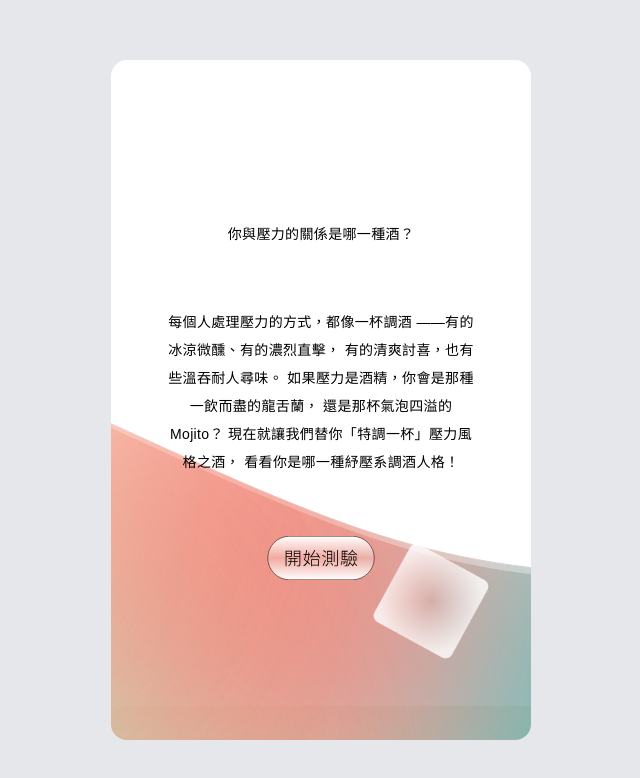
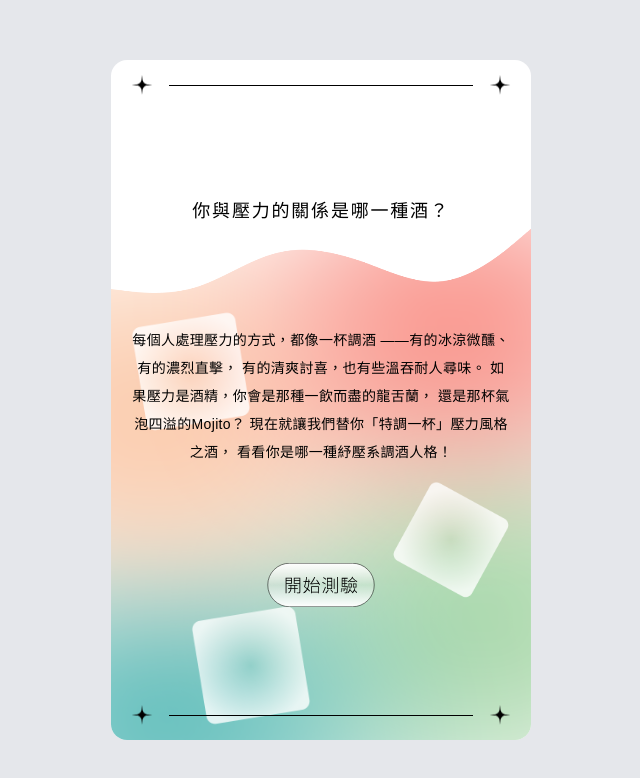
Before and after one commit to MomorothyWu/pt-hw, a Next.js app: page / in a window 1280 px wide. Shown: the top 778 px of the page, without its empty margins (319-959 px from the left). Built offline with nearby package versions, Linux system fonts and the light colour scheme; a web font is replaced by a local one.

Commit message:
0604_final

```diff
--- a/package.json
+++ b/package.json
@@ -14,6 +14,7 @@
     "next": "15.3.1",
     "react": "^19.0.0",
     "react-dom": "^19.0.0",
+    "react-share": "^5.2.2",
     "zustand": "^5.0.5"
   },
   "devDependencies": {
--- a/src/component/page/DisplayResultPage.js
+++ b/src/component/page/DisplayResultPage.js
@@ -3,9 +3,9 @@
 import MobileFrame from '@/component/layout/MobileFrame'
 import Image from 'next/image';
 import star from '@/../public/1.question/star.png';
+import bg from '@/../public/0.start/bgimage.png';
 import ice from '@/../public/0.start/icecube1.png';
 import ice2 from '@/../public/0.start/icecube2.png';
-import WaveBackground from '@/component/others/WavyBackground';
 
 export default function DisplayResultPage({nextStep}) {
 
@@ -13,34 +13,49 @@ export default function DisplayResultPage({nextStep}) {
     <>
       <MobileFrame>
         <div className='w-full h-full bg-center bg-cover flex flex-col justify-baseline items-center p-[44px] gap-[200px]'>
-          <WaveBackground/>
-          <Image className='w-[120px] h-[120px] animate__animated animate__shakeY animate__infinite animate__slower'
+        <Image className='absolute w-full h-full z-0' src={bg} alt='bg' />
+        <Image className='w-[120px] h-[120px] animate__animated animate__shakeY animate__infinite'
           style={{
             position: 'absolute',
             top: '260px',
             left: '20px',
             zIndex: 10,
+            animationDuration: '6s',
           }}
           src={ice} alt='ice' />
 
-          <Image className='w-[120px] h-[120px] animate__animated animate__shakeY animate__infinite animate__slower'
+          <Image className='w-[120px] h-[120px] animate__animated animate__shakeY animate__infinite'
           style={{
             position: 'absolute',
-            top: '480px',
-            left: '260px',
+            top: '420px',
+            left: '280px',
             zIndex: 10,
+            animationDuration: '6s',
+            animationDelay: '0.5s',
           }}
           src={ice2} alt='ice' />
+
+          <Image className='w-[120px] h-[120px] animate__animated animate__shakeY animate__infinite'
+          style={{
+            position: 'absolute',
+            top: '540px',
+            left: '80px',
+            zIndex: 10,
+            animationDuration: '6s',
+            animationDelay: '1s',
+          }}
+          src={ice} alt='ice' />
+
           <div className='w-full h-[30px] flex items-center justify-center mt-[20px]'>
             <Image src={star} alt="star" className="w-[22px] h-[22px]" />
-            <div className="flex-1 h-[1px] bg-black mx-4" />
-            <div className='text-black font-medium text-[20px]'>顯示我的舒壓酒精</div>
-            <div className="flex-1 h-[1px] bg-black mx-4" />
+            <div className="flex-1 h-[1px] bg-black mx-[4px]" />
+            <div className='text-black font-regular tracking-widest text-[20px]'>顯示我的舒壓酒精</div>
+            <div className="flex-1 h-[1px] bg-black mx-[4px]" />
             <Image src={star} alt="star" className="w-[22px] h-[22px]" />
           </div>
 
           <div className={`w-[138px] rounded-full text-black px-[32px] py-[10px] text-[18px]
-            flex justify-center items-center font-regular mt-28
+            border-[0.5px] flex justify-center items-center font-light mt-32
             cursor-pointer hover:translate-y-0.5 transition z-10`}
             style={{
               background: 'linear-gradient(to bottom, rgba(255,255,255,1.0) 0%, rgba(255,255,255,0.2) 50%, rgba(255,255,255,1.0) 100%)'
--- a/src/component/page/QuestionPage.js
+++ b/src/component/page/QuestionPage.js
@@ -77,12 +77,12 @@ export default function QuestionPage({questionIndex, nextStep}) {
 
             {/* 問題編號 */}
             <div className='text-black w-[48px] h-[48px] font-petit
-              flex justify-center items-center font-regular text-2xl '>
+              flex justify-center items-center text-2xl '>
               0{questionIndex + 1}
             </div>
 
             {/* 問題標題 */}
-            <div className="text-center font-medium text-xl text-black">
+            <div className="text-center font-regular tracking-widest text-xl text-black">
               {questionData.questions[questionIndex + 1].title}
             </div>
 
--- a/src/component/page/ResultPage.js
+++ b/src/component/page/ResultPage.js
@@ -1,6 +1,7 @@
 'use client';
 
 import MobileFrame from '@/component/layout/MobileFrame';
+import { useState } from 'react';
 import { usePsyStore } from '@/app/store/store';
 import Image from 'next/image';
 import result1 from '@/../public/4.result/result-1.png';
@@ -9,21 +10,23 @@ import result3 from '@/../public/4.result/result-3.png';
 import result4 from '@/../public/4.result/result-4.png';
 import circle1Img from '@/../public/0.start/blur-circle-1.png';
 import star from '@/../public/1.question/star.png';
+import {
+  FacebookShareCount,
+} from "react-share";
 
 export default function ResultPage() {
 
   const psyState = usePsyStore( (state) => state );
-
+  const [showModal, setShowModal] = useState(false);
 
   const playAgain = function(){
-    // todo: 重新整理頁面
     window.location.reload();
   }
 
   return (
     <>
       <MobileFrame>
-        <div className=' relative flex flex-col justify-center items-center'>
+        <div className='w-full h-full relative flex flex-col justify-center items-center'>
 
           <Image className="w-[320px] h-[320px] absolute bottom-0 translate-y-1/2 pointer-events-none z-0" src={circle1Img} alt="circle1Img" />
 
@@ -47,7 +50,7 @@ export default function ResultPage() {
             <Image className="flex justify-center w-[260px] h-auto mb-[16px]" src={result4} alt='result4' />
           }
 
-          <div className='flex justify-center items-center mb-[36px]'>
+          <div className='w-[260px] h-[22px] flex justify-center items-center mb-[36px]'>
             <Image src={star} alt="star" className="w-[22px] h-[22px]" />
             <div className="flex-1 w-full h-[1px] bg-black mx-1" />
             <div className='text-black text-[16px]'>長按或截圖可保存結果</div>
@@ -58,7 +61,7 @@ export default function ResultPage() {
           <div className='flex justify-center gap-[16px] z-10'>
             <div
               className={`w-[122px] rounded-full text-black px-[26px] py-[10px]
-                text-[16px] flex justify-center items-center border-[0.5px]
+                text-[16px] flex justify-center items-center border-[0.5px] font-light
                 cursor-pointer hover:translate-y-0.5 transition`}
               style={{
                 background: 'linear-gradient(to bottom, rgba(255,255,255,1.0) 0%, rgba(255,255,255,0.2) 50%, rgba(255,255,255,1.0) 100%)'
@@ -67,15 +70,37 @@ export default function ResultPage() {
             > 再玩一次 </div>
 
             <div
-              className={`w-[122px] rounded-full text-black px-[26px] py-[10px]
-                text-[16px] flex justify-center items-center border-[0.5px]
-                cursor-pointer hover:translate-y-0.5 transition`}
-                style={{
-                  background: 'linear-gradient(to bottom, rgba(255,255,255,1.0) 0%, rgba(255,255,255,0.2) 50%, rgba(255,255,255,1.0) 100%)'
-                }}
-              onClick={playAgain}
-            > 分享結果 </div>
+              className="w-[122px] rounded-full text-black px-[26px] py-[10px]
+              text-[16px] flex justify-center items-center border-[0.5px] font-light
+              cursor-pointer hover:translate-y-0.5 transition"
+              style={{
+                background:
+                  'linear-gradient(to bottom, rgba(255,255,255,1.0) 0%, rgba(255,255,255,0.2) 50%, rgba(255,255,255,1.0) 100%)',
+              }}
+              onClick={() => setShowModal(true)}
+            >
+              分享結果
+            </div>
           </div>
+
+          {/* Modal 遮罩與內容 */}
+          {showModal && (
+            <div
+              className="fixed inset-0 flex justify-center items-center z-50"
+              style={{ backgroundColor: 'rgba(250, 250, 250, 0.4)' }}
+              onClick={() => setShowModal(false)}
+            >
+              <div
+                className="bg-white p-6 rounded-xl flex gap-6"
+                onClick={(e) => e.stopPropagation()}
+              >
+                {/* 圓形 icon 佔位用 */}
+                <FacebookShareCount url={shareUrl}>
+                  {(shareCount) => <span className="myShareCountWrapper">{shareCount}</span>}
+                </FacebookShareCount>
+              </div>
+            </div>
+          )}
 
         </div>
       </MobileFrame>
--- a/src/component/page/StartPage.js
+++ b/src/component/page/StartPage.js
@@ -4,38 +4,60 @@ import MobileFrame from '@/component/layout/MobileFrame';
 import 'animate.css';
 import Image from 'next/image';
 import startBtn from '@/../public/0.start/startBtn.svg';
+import bg from '@/../public/0.start/bgimage.png';
+import star from '@/../public/1.question/star.png';
 import ice from '@/../public/0.start/icecube1.png';
 import ice2 from '@/../public/0.start/icecube2.png';
-import WaveBackground from '@/component/others/WavyBackground';
 
 export default function StartPage({nextStep}) {
 
   return (
     <>
       <MobileFrame>
-        <div className="relative w-full h-full bg-center bg-cover flex justify-center items-center flex-col gap-[60px] p-[52px]"
+        <div className="relative w-full h-full bg-center bg-cover flex justify-between items-center flex-col gap-[40px] px-[20px] py-[14px]"
         >
-          <WaveBackground/>
-          <Image className='w-[120px] h-[120px] animate__animated animate__shakeY animate__infinite animate__slower'
+          <Image className='absolute w-full h-full z-0' src={bg} alt='bg' />
+          <Image className='w-[120px] h-[120px] animate__animated animate__shakeY animate__infinite'
           style={{
             position: 'absolute',
             top: '260px',
             left: '20px',
             zIndex: 10,
+            animationDuration: '6s',
           }}
           src={ice} alt='ice' />
 
-          <Image className='w-[120px] h-[120px] animate__animated animate__shakeY animate__infinite animate__slower'
+          <Image className='w-[120px] h-[120px] animate__animated animate__shakeY animate__infinite'
           style={{
             position: 'absolute',
-            top: '480px',
-            left: '260px',
+            top: '420px',
+            left: '280px',
             zIndex: 10,
+            animationDuration: '6s',
+            animationDelay: '0.5s',
           }}
           src={ice2} alt='ice' />
 
-          <div className='text-black font-[500] text-center text-[14px]
-            leading-loose tracking-wide z-10'>
+          <Image className='w-[120px] h-[120px] animate__animated animate__shakeY animate__infinite'
+          style={{
+            position: 'absolute',
+            top: '540px',
+            left: '80px',
+            zIndex: 10,
+            animationDuration: '6s',
+            animationDelay: '1s',
+          }}
+          src={ice} alt='ice' />
+
+          {/* 裝飾 */}
+          <div className="w-full h-[22px] flex items-center justify-between z-10">
+              <Image src={star} alt="star" className="w-[22px] h-[22px]" />
+              <div className="flex-1 h-[1px] bg-black mx-4" />
+              <Image src={star} alt="star" className="w-[22px] h-[22px]" />
+          </div>
+
+          <div className='text-black font-[400] text-center text-[18px]
+            leading-loose tracking-widest z-10'>
             你與壓力的關係是哪一種酒？
           </div>
           <div className='text-black font-[300] text-center text-[14px]
@@ -50,6 +72,13 @@ export default function StartPage({nextStep}) {
           </div>
           <Image onClick={nextStep} className='w-[160px] h-[44px] z-10' src={startBtn} alt='startBtn' />
 
+          {/* 裝飾 */}
+          <div className="w-full h-[22px] flex items-center justify-between z-10">
+              <Image src={star} alt="star" className="w-[22px] h-[22px]" />
+              <div className="flex-1 h-[1px] bg-black mx-4" />
+              <Image src={star} alt="star" className="w-[22px] h-[22px]" />
+          </div>
+
         </div>
       </MobileFrame>
     </>
```
Also changed, not shown: 1 other file (tests, documents, lock files or other folders).
